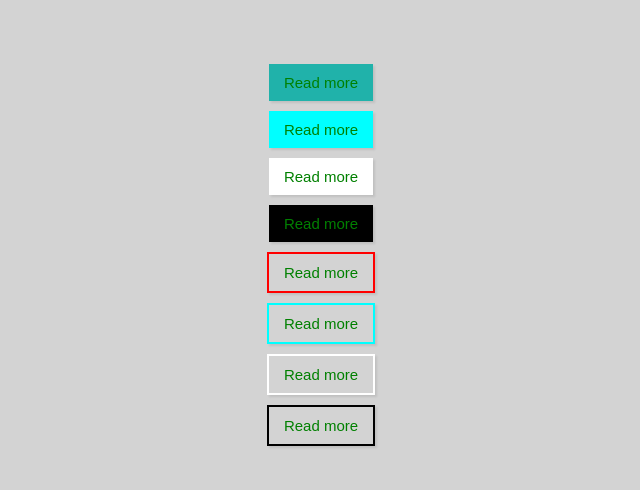
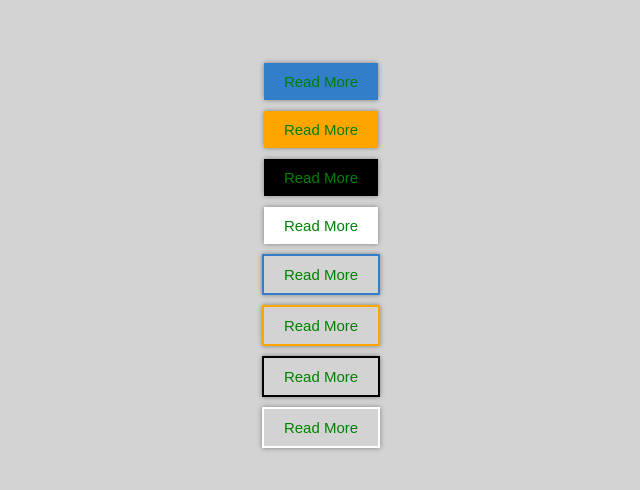
Before and after one commit to ramyamuttireddy/React-learning, a React (Create React App) app: page / in a window 1280 px wide. Shown: the part 140-630 px from the top of the page, without its empty margins (319-959 px from the left). Built offline with nearby package versions, Linux system fonts and the light colour scheme.

Commit message:
first commit

```diff
--- a/src/App.js
+++ b/src/App.js
@@ -5,33 +5,18 @@ function App() {
   return (
     <div className="App">
       <header className="App-header">
-        {/* <img src={logo} className="App-logo" alt="logo" />
-        <p>
-          Edit <code>src/App.js</code> and save to reload.
-        </p>
-        <a
-          className="App-link"
-          href="https://reactjs.org"
-          target="_blank"
-          rel="noopener noreferrer"
-        >
-          Learn React
-
-        </a> */}
-        <Button text="Read more"  bgColor="primary"  buttonType="solid"/>
-        <Button text="Read more"  bgColor="secondary"  buttonType="solid"/>
-        <Button text="Read more"  bgColor="white"  buttonType="solid"/>
-        <Button text="Read more"  bgColor="black"  buttonType="solid"/>
-
-        <Button text="Read more"  bgColor="primary"  buttonType="outline"/>
-        <Button text="Read more"  bgColor="secondary"  buttonType="outline"/>
-        <Button text="Read more"  bgColor="white"  buttonType="outline"/>
-        <Button text="Read more"  bgColor="black"  buttonType="outline"/>
-
-      </header>
+        <Button text="Read More" bgColor="primary" buttonType="solid" />
+        <Button text="Read More" bgColor="secondary" buttonType="solid" />
+        <Button text="Read More" bgColor="black" buttonType="solid" />
+        <Button text="Read More" bgColor="white" buttonType="solid" />
 
 
-    </div>
+        <Button text="Read More" bgColor="primary" buttonType="outline" />
+        <Button text="Read More" bgColor="secondary" buttonType="outline" />
+        <Button text="Read More" bgColor="black" buttonType="outline" />
+        <Button text="Read More" bgColor="white" buttonType="outline" />
+     </header>
+</div>
   );
 }
 
--- a/src/components/Buttons/Button.js
+++ b/src/components/Buttons/Button.js
@@ -1,10 +1,11 @@
  import './button.scss';
+ import React from 'react'
 
-
-function Button(props){
-
-  return(
-     <button className={`${props.bgColor ? props.bgColor : ""}  ${props.buttonType ? props.buttonType : ""}`}>{props.text}</button>
-  )
-}
-export default Button;
+ function Button(props) {
+   return (
+     <div>
+       <button className={`${props.bgColor? props.bgColor:""} ${props.buttonType ? props.buttonType :""}`}> {props.text} </button>
+     </div>
+   )
+ }
+ export default Button;
--- a/src/components/Buttons/button.scss
+++ b/src/components/Buttons/button.scss
@@ -1,64 +1,57 @@
 button{
-    padding: 10px 15px;
-    color: green;
+    padding:10px 20px;
+    color:green;
+    margin-bottom: 10px;
     font-size: 15px;
-    border-style: none;
-    box-shadow: 2px 2px 2px silver;
-    margin-bottom: 10px;
 }
-.primary{
-    background-color: lightseagreen;
-}
-.secondary{
-    background-color: aqua;
-}
-.white{
-    background-color: white;
-}
-.black{
-    background-color: black;
-}
-
 
 .solid{
     &.primary{
-        background-color: lightseagreen;;
+        background-color: rgb(51, 126, 201);
+        border: none;
+        box-shadow: 0 0 5px gray;
     }
     &.secondary{
-    background-color: aqua;
+        background-color: orange;
+        border: none;
+        box-shadow: 0 0 5px gray;
     }
+
+    &.black{
+        background-color: black;
+        border: none;
+        box-shadow: 0 0 5px gray;
+    }
+
     &.white{
         background-color: white;
+        border: none;
+        box-shadow: 0 0 5px gray;
     }
-&.black{
-    background-color: black;
-
 }
-
-}
-
-
-
 
 
 .outline{
     &.primary{
-    border: 2px solid red ;
-    background-color: transparent;
+        border:2px solid rgb(51, 126, 201);
+        box-shadow: 0 0 5px gray;
+        background: transparent;
     }
     &.secondary{
-    border: 2px solid aqua ;
-    background-color: transparent;
+        border:2px solid orange;
+        box-shadow: 0 0 5px gray;
+        background: transparent;
+    }
 
+    &.black{
+        border:2px solid black;
+        box-shadow: 0 0 5px gray;
+        background: transparent;
     }
+
     &.white{
-    border: 2px solid  white ;
-    background-color: transparent;
-
-}
-&.black{
-    border: 2px solid  black;
-    background-color: transparent;
-
+        border:2px solid white;
+        box-shadow: 0 0 5px gray;
+        background: transparent;
     }
 }
```
Lines whose indentation alone changed are shown as unchanged.
